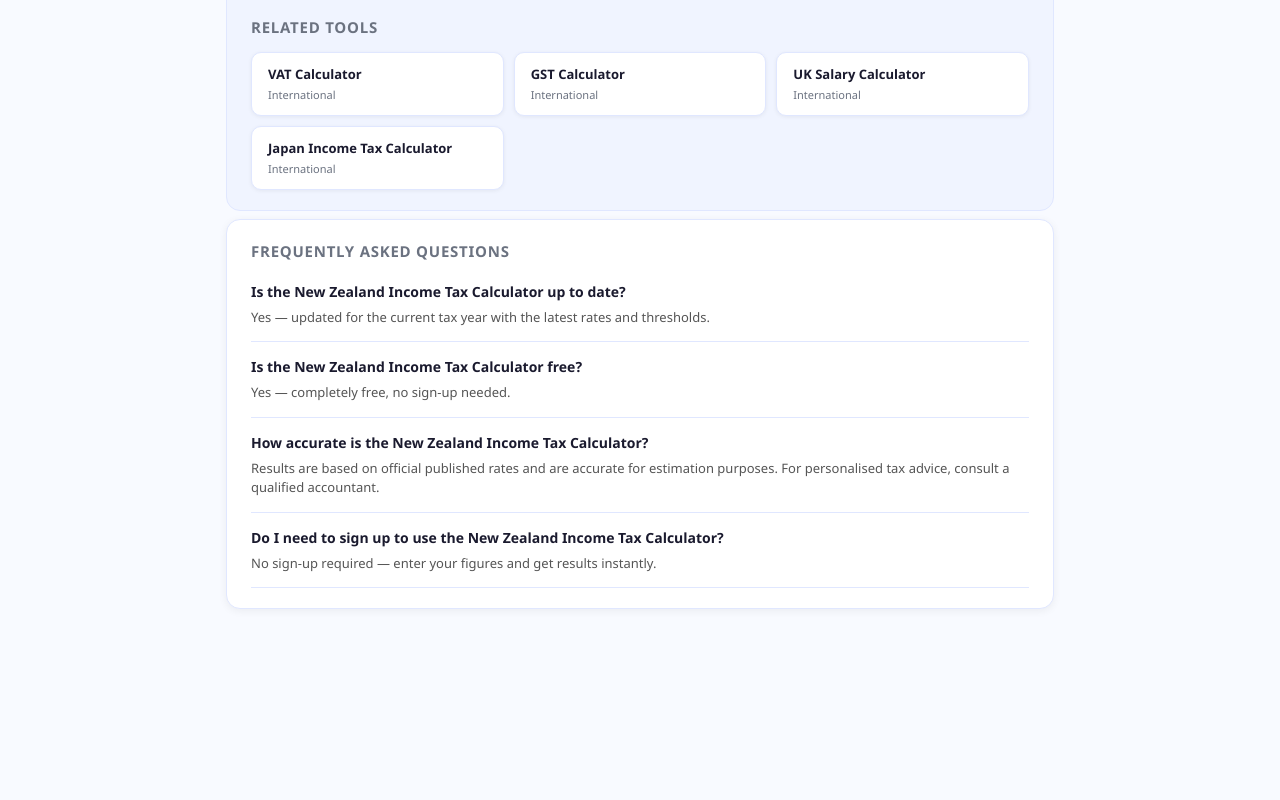
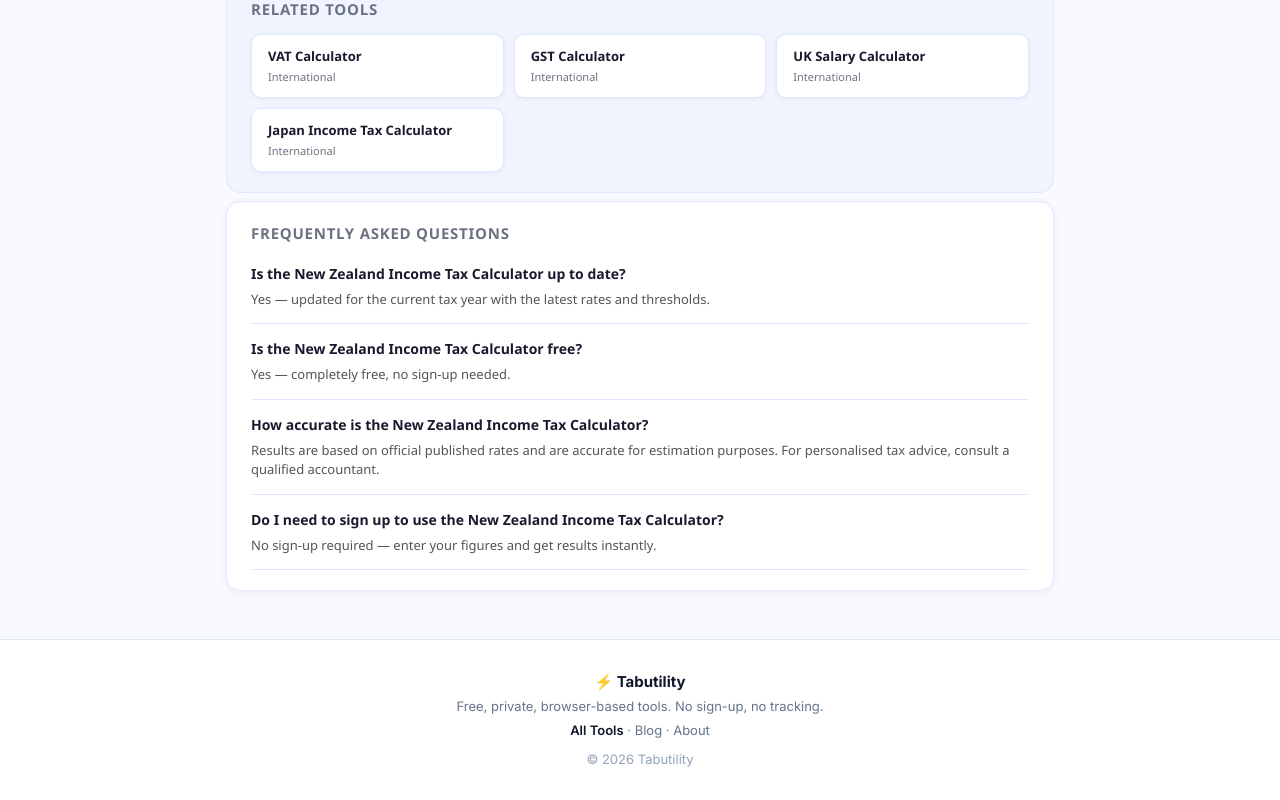
Before and after one commit to rakeshv02/nz-income-tax, a React (Vite) app: page / in a window 1280 px wide. Shown: the part 1839-2639 px from the top of the page. Before the commit the page ends 2472 px from the top, so only its background shows below. Built offline with nearby package versions, Linux system fonts and the light colour scheme.

Commit message:
Apply shared Tabutility design language (light palette, Inter, footer, ad-slot polish)

```diff
--- a/index.html
+++ b/index.html
@@ -7,6 +7,7 @@
   <link rel="dns-prefetch" href="https://pagead2.googlesyndication.com" />
   <meta charset="UTF-8" />
   <meta name="viewport" content="width=device-width, initial-scale=1.0" />
+<link rel="preconnect" href="https://fonts.googleapis.com"><link rel="preconnect" href="https://fonts.gstatic.com" crossorigin><link rel="stylesheet" href="https://fonts.googleapis.com/css2?family=Inter:wght@400;600;700;800&display=swap">
   <title>New Zealand Income Tax Calculator 2025 — NZ PAYE & ACC | Tabutility</title>
   <meta name="description" content="Calculate your New Zealand take-home pay for 2025. Includes PAYE income tax brackets and ACC earner levy. Instant NZD results." />
   <meta name="keywords" content="new zealand income tax calculator, nz paye calculator, nz tax 2025, acc levy, take home pay nz, nzd salary calculator" />
@@ -27,7 +28,15 @@
   <script type="application/ld+json">{"@context":"https://schema.org","@type":"BreadcrumbList","itemListElement":[{"@type":"ListItem","position":1,"name":"Tabutility","item":"https://tabutility.com"},{"@type":"ListItem","position":2,"name":"International","item":"https://tabutility.com/#international"},{"@type":"ListItem","position":3,"name":"New Zealand Income Tax Calculator","item":"https://nz-income-tax.tabutility.com/"}]}</script>
   <script type="application/ld+json">{"@context":"https://schema.org","@type":"FAQPage","mainEntity":[{"@type":"Question","name":"Is the New Zealand Income Tax Calculator up to date?","acceptedAnswer":{"@type":"Answer","text":"Yes — updated for the current tax year with the latest rates and thresholds."}},{"@type":"Question","name":"Is the New Zealand Income Tax Calculator free?","acceptedAnswer":{"@type":"Answer","text":"Yes — completely free, no sign-up needed."}},{"@type":"Question","name":"How accurate is the New Zealand Income Tax Calculator?","acceptedAnswer":{"@type":"Answer","text":"Results are based on official published rates and are accurate for estimation purposes. For personalised tax advice, consult a qualified accountant."}},{"@type":"Question","name":"Do I need to sign up to use the New Zealand Income Tax Calculator?","acceptedAnswer":{"@type":"Answer","text":"No sign-up required — enter your figures and get results instantly."}}]}</script>
   <meta name="theme-color" content="#1a1a2e" />
-  </head>
+  <style id="tabutility-brand">
+/* empty ad slots: reserve space, no bordered box */
+.ad-banner,.ad-slot,.ad-container{background:transparent!important;border:none!important;border-bottom:none!important;box-shadow:none!important}
+ins.adsbygoogle,.ad-banner iframe,.ad-slot iframe{visibility:hidden!important}
+ins.adsbygoogle[data-ad-status="filled"],.ad-banner ins[data-ad-status="filled"] iframe,.ad-slot ins[data-ad-status="filled"] iframe{visibility:visible!important}
+nav .brand{color:#0f172a}
+body{-webkit-font-smoothing:antialiased}
+</style>
+</head>
 <body style="margin:0;background:#f8faff;font-family:'Segoe UI',Arial,sans-serif">
 <div id="root"></div>
 <script type="text/babel">
@@ -148,19 +157,19 @@
 
 
 <!-- embed-widget -->
-<div style="max-width:640px;margin:0 auto 32px;background:#1e293b;border:1px solid #334155;border-radius:12px;padding:18px">
-  <h2 style="font-size:15px;font-weight:700;color:#94a3b8;text-transform:uppercase;letter-spacing:.05em;margin-bottom:12px">Embed This Tool</h2>
+<div style="max-width:640px;margin:0 auto 32px;background:#ffffff;border:1px solid #e2e8f0;border-radius:12px;padding:18px">
+  <h2 style="font-size:15px;font-weight:700;color:#64748b;text-transform:uppercase;letter-spacing:.05em;margin-bottom:12px">Embed This Tool</h2>
   <p style="font-size:13px;color:#64748b;margin-bottom:12px">Add this New Zealand Income Tax Calculator to your website or blog for free — just paste this code:</p>
-  <div style="background:#0f172a;border:1px solid #334155;border-radius:8px;padding:12px;font-family:monospace;font-size:12px;color:#7dd3fc;word-break:break-all;margin-bottom:10px" id="embed-code">&lt;iframe src=&quot;https://nz-income-tax.tabutility.com/&quot; width=&quot;100%&quot; height=&quot;600&quot; frameborder=&quot;0&quot; style=&quot;border-radius:12px&quot; title=&quot;New Zealand Income Tax Calculator by Tabutility&quot;&gt;&lt;/iframe&gt;
+  <div style="background:#f8f7f4;border:1px solid #e2e8f0;border-radius:8px;padding:12px;font-family:'Inter',monospace;font-size:12px;color:#7dd3fc;word-break:break-all;margin-bottom:10px" id="embed-code">&lt;iframe src=&quot;https://nz-income-tax.tabutility.com/&quot; width=&quot;100%&quot; height=&quot;600&quot; frameborder=&quot;0&quot; style=&quot;border-radius:12px&quot; title=&quot;New Zealand Income Tax Calculator by Tabutility&quot;&gt;&lt;/iframe&gt;
 &lt;p style=&quot;font-size:12px&quot;&gt;&lt;a href=&quot;https://nz-income-tax.tabutility.com/&quot; target=&quot;_blank&quot; rel=&quot;noopener&quot;&gt;New Zealand Income Tax Calculator&lt;/a&gt; by &lt;a href=&quot;https://tabutility.com/&quot; target=&quot;_blank&quot; rel=&quot;noopener&quot;&gt;Tabutility&lt;/a&gt;&lt;/p&gt;</div>
-  <button onclick="navigator.clipboard.writeText(document.getElementById('embed-code').textContent).then(()=>{this.textContent='Copied!';setTimeout(()=>this.textContent='Copy Embed Code',2000)})" style="background:#38bdf8;color:#0f172a;border:none;border-radius:8px;padding:9px 18px;font-size:13px;font-weight:700;cursor:pointer">Copy Embed Code</button>
+  <button onclick="navigator.clipboard.writeText(document.getElementById('embed-code').textContent).then(()=>{this.textContent='Copied!';setTimeout(()=>this.textContent='Copy Embed Code',2000)})" style="background:#0f172a;color:#f8f7f4;border:none;border-radius:8px;padding:9px 18px;font-size:13px;font-weight:700;cursor:pointer">Copy Embed Code</button>
   <span style="font-size:11px;color:#475569;margin-left:12px">Free to use — the credit link helps others find the tool</span>
 </div>
-<div style="margin:0 auto 24px;max-width:640px;background:#1e293b;border-radius:10px;padding:14px 18px;display:flex;align-items:center;gap:14px;cursor:pointer;border:1px solid #334155" onclick="window.open('https://www.amazon.co.uk/s?k=New%20Zealand%20personal%20finance%20books&tag=tabutility-20','_blank','noopener noreferrer')" title="Living in New Zealand?">
+<div style="margin:0 auto 24px;max-width:640px;background:#ffffff;border-radius:10px;padding:14px 18px;display:flex;align-items:center;gap:14px;cursor:pointer;border:1px solid #e2e8f0" onclick="window.open('https://www.amazon.co.uk/s?k=New%20Zealand%20personal%20finance%20books&tag=tabutility-20','_blank','noopener noreferrer')" title="Living in New Zealand?">
   <span style="font-size:28px;flex-shrink:0">📚</span>
   <div style="min-width:0">
-    <div style="font-size:13px;font-weight:700;color:#f1f5f9;margin-bottom:3px">Living in New Zealand?</div>
-    <div style="font-size:12px;color:#94a3b8">Browse NZ personal finance books <span style="color:#f59e0b;white-space:nowrap">→ Browse on Amazon</span></div>
+    <div style="font-size:13px;font-weight:700;color:#0f172a;margin-bottom:3px">Living in New Zealand?</div>
+    <div style="font-size:12px;color:#64748b">Browse NZ personal finance books <span style="color:#f59e0b;white-space:nowrap">→ Browse on Amazon</span></div>
     <div style="font-size:10px;color:#475569;margin-top:3px">As an Amazon Associate we earn from qualifying purchases.</div>
   </div>
 </div>
@@ -228,5 +237,11 @@
   }
 })();
 </script>
+<footer style="border-top:1px solid #e2e8f0;background:#ffffff;margin-top:48px;padding:28px 24px;text-align:center;font-family:'Inter',-apple-system,BlinkMacSystemFont,'Segoe UI',sans-serif;font-size:13px;color:#64748b;line-height:1.8">
+<div style="font-weight:700;color:#0f172a;font-size:15px">⚡ Tabutility</div>
+<div>Free, private, browser-based tools. No sign-up, no tracking.</div>
+<div><a href="https://tabutility.com" style="color:#0f172a;font-weight:600;text-decoration:none">All Tools</a> · <a href="https://tabutility.com/blog/" style="color:#64748b;text-decoration:none">Blog</a> · <a href="https://tabutility.com/#about" style="color:#64748b;text-decoration:none">About</a></div>
+<div style="margin-top:6px;color:#94a3b8">© 2026 Tabutility</div>
+</footer>
 </body>
 </html>
--- a/src/index.css
+++ b/src/index.css
@@ -4,5 +4,5 @@
 
 body {
   margin: 0;
-  font-family: 'Inter', sans-serif;
+  font-family:'Inter', 'Inter', sans-serif;
 }
```
